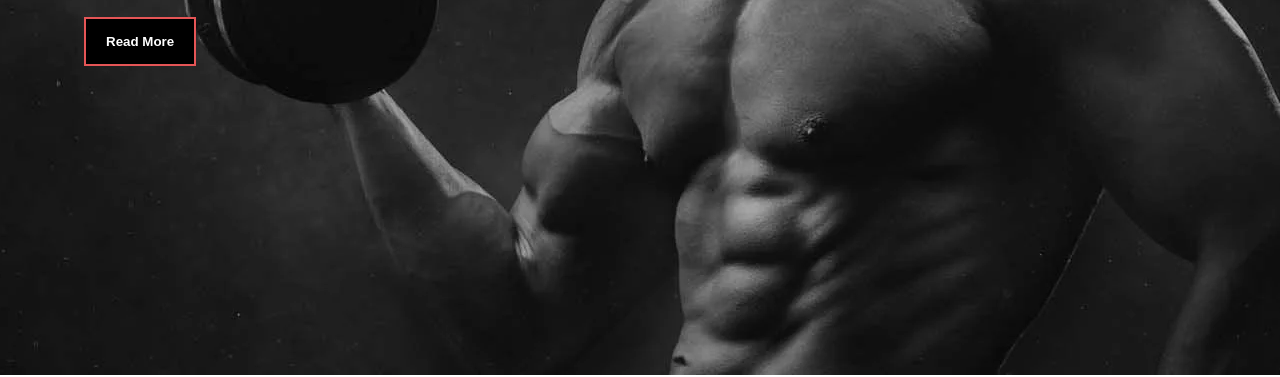
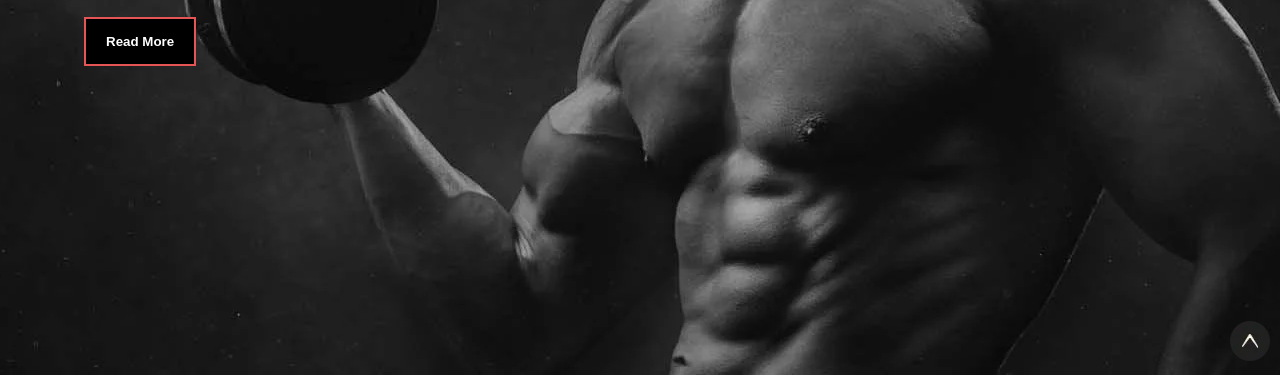
Before and after one commit to hamdy-ashraf/gym-project, a plain HTML site: page index.html in a window 1280 px wide. Shown: the part 425-802 px from the top of the page. Drawn offline with Linux system fonts and the light colour scheme; a web font is replaced by a local one.

Commit message:
Add files via upload

```diff
--- a/css/index.css
+++ b/css/index.css
@@ -6,6 +6,12 @@ header {
     background-size: cover;
     background-position: center;
     position: relative;
+}
+
+header .arrow {
+    position: fixed;
+    bottom: 10px;
+    right: 10px;
 }
 
 header nav {
--- a/index.html
+++ b/index.html
@@ -16,6 +16,9 @@
 </head>
 <body>
     <header id="Home">
+        <div class="arrow">
+            <a href="#Home"><img src="./gym_images/arrow-ffd78bc2.png" alt=""></a>
+        </div>
         <nav>
             <div class="navBar">
                 <div class="head">
```
